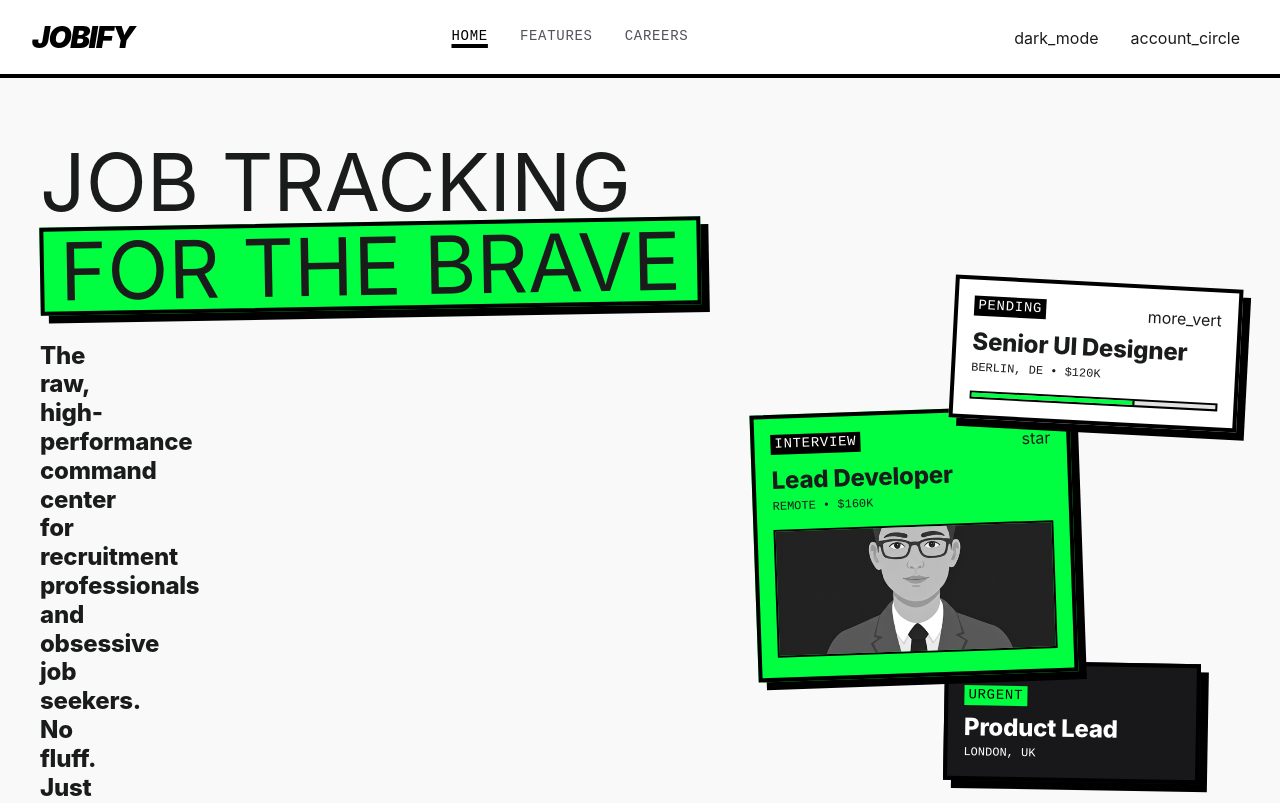
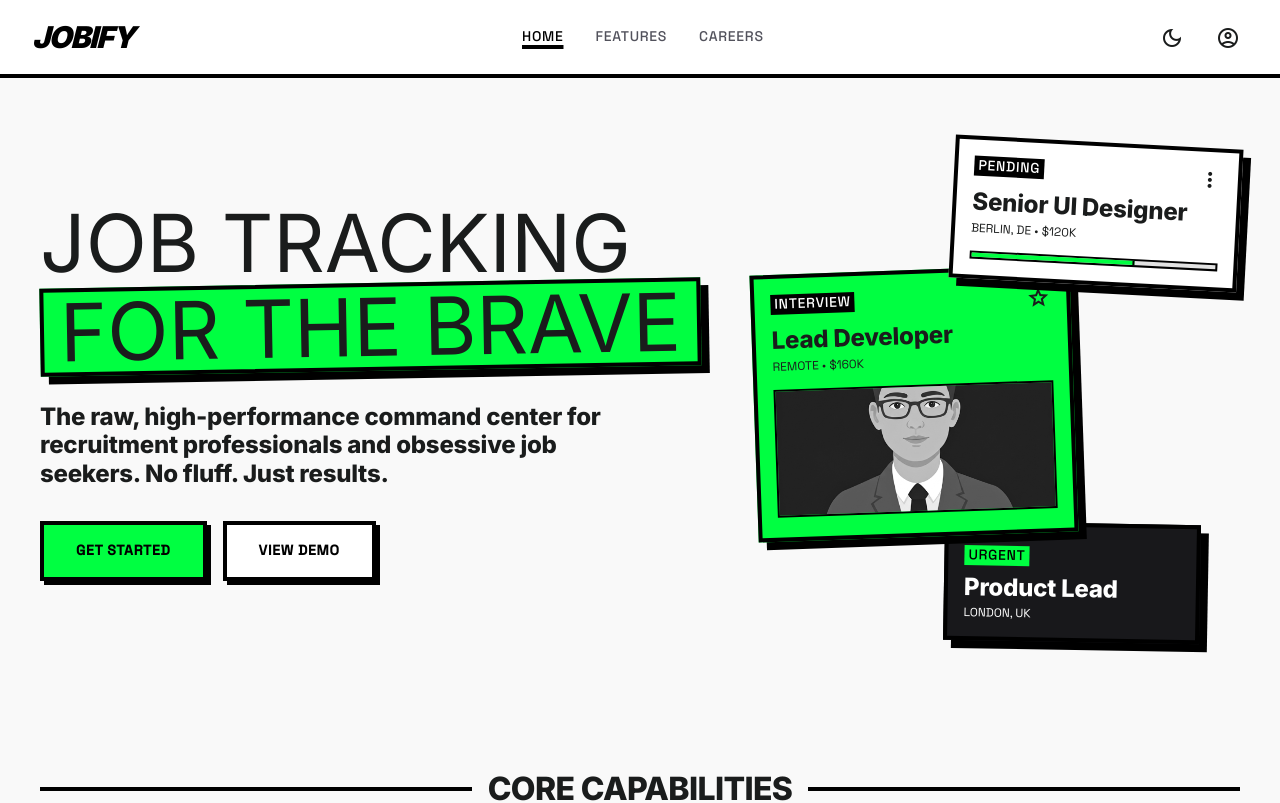
Before and after one commit to Zsayaaad/mern-jobs, a React (Vite) app in the folder client/: page / in a window 1280 px wide. Shown: the top 803 px of the page. Built offline with nearby package versions, Linux system fonts and the light colour scheme.

Commit message:
feat: extend Tailwind configuration with max-width variables and custom active-press utility

```diff
--- a/client/src/styles/globals.css
+++ b/client/src/styles/globals.css
@@ -1,6 +1,6 @@
-@import "tailwindcss";
 @import url("https://fonts.googleapis.com/css2?family=Inter:wght@400;800;900&family=Space+Grotesk:wght@400;500&display=swap");
 @import url("https://fonts.googleapis.com/css2?family=Material+Symbols+Outlined:wght,FILL@100..700,0..1&display=swap");
+@import "tailwindcss";
 
 /* ---------------------------------------------------------
    TAILWIND v4 THEME CONFIGURATION
@@ -74,6 +74,15 @@
   --spacing-lg: 32px;
   --spacing-xl: 64px;
   --spacing-container-margin: 40px;
+
+  /* MAX-WIDTHS (for containers & layout bounds)👆so Tailwind stops falling back to spacing */
+  --max-width-xs: 20rem; /* 320px */
+  --max-width-sm: 24rem; /* 384px */
+  --max-width-md: 28rem; /* 448px */
+  --max-width-lg: 32rem; /* 512px */
+  --max-width-xl: 36rem; /* 576px */
+  --max-width-2xl: 42rem; /* 672px */
+  --max-width-7xl: 80rem; /* 1280px */
 
   /* SHAPES */
   --radius-default: 0.25rem;
@@ -175,6 +184,11 @@
     box-shadow: 2px 2px 0px 0px rgba(0, 0, 0, 1);
   }
 
+  .active-press:active {
+    transform: translate(2px, 2px);
+    box-shadow: 2px 2px 0px 0px rgba(0, 0, 0, 1);
+  }
+
   /* ICONOGRAPHY DEFAULTS */
   .material-symbols-outlined {
     font-variation-settings:
```
Also changed, not shown: client/src/App.jsx (+15 -0 lines).
